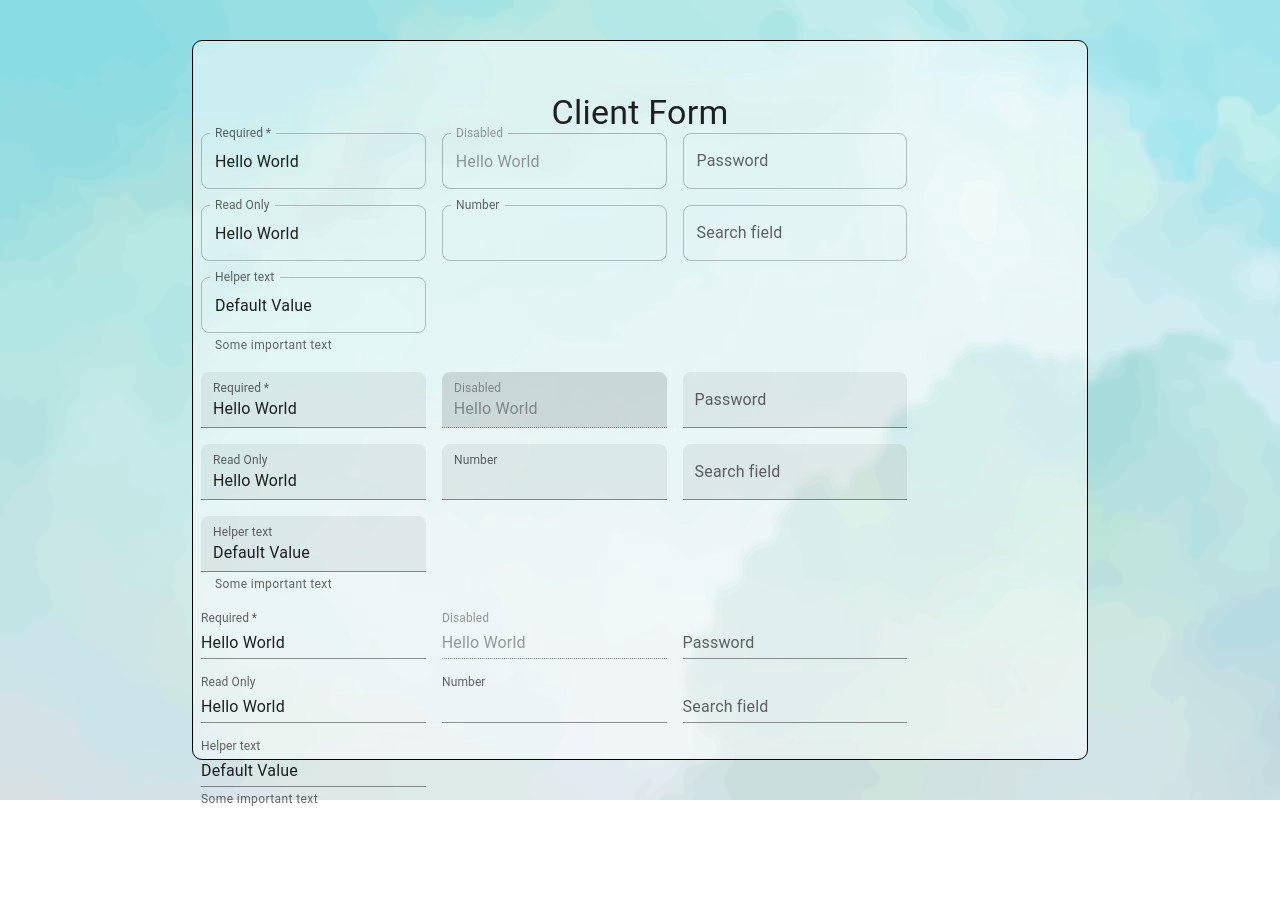
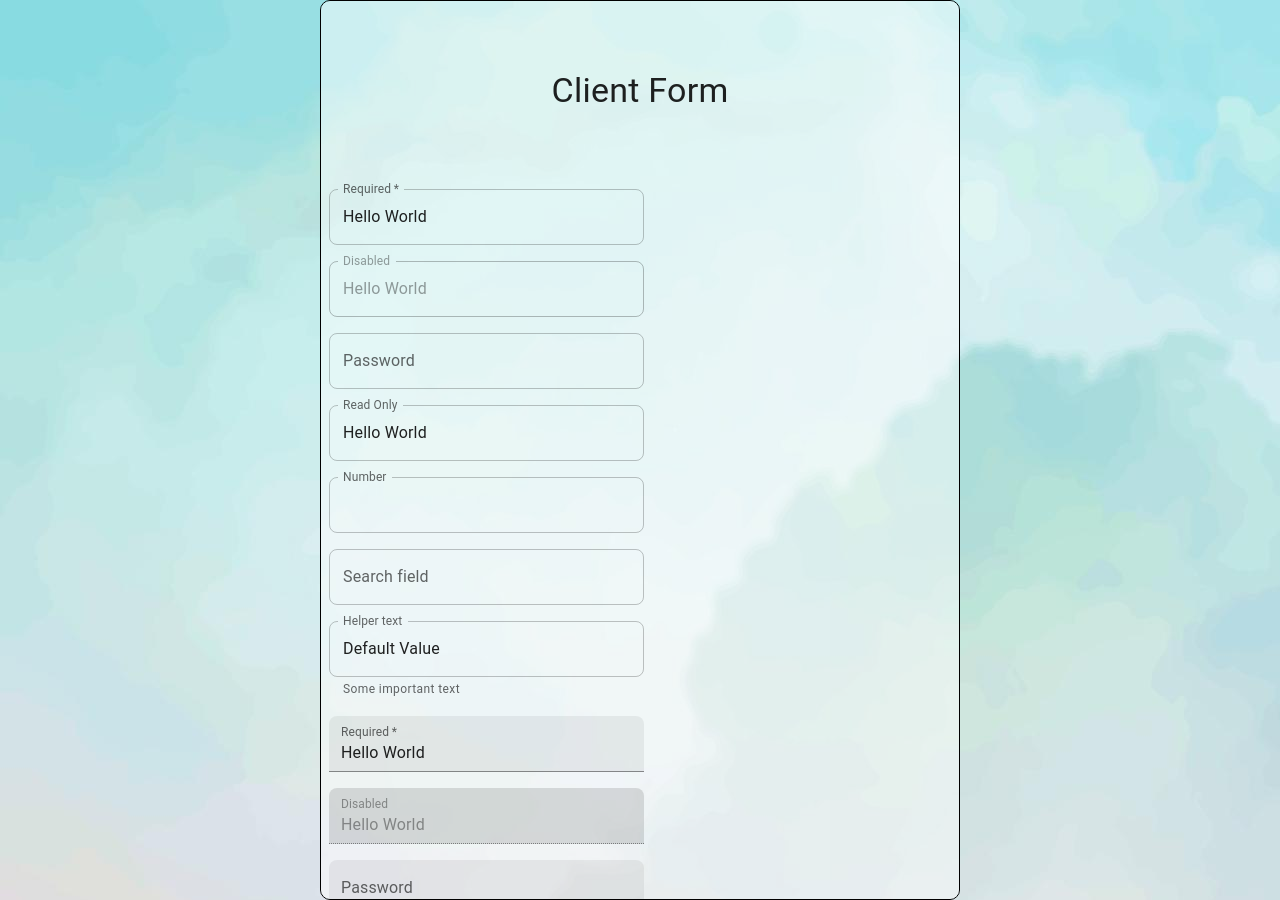
Before and after one commit to tracytrle/ezedu-frontend, a React (Create React App) app: page /information in a window 1280 px wide. Before the commit the page ends 818 px from the top, so only its background shows below. Built offline with nearby package versions, Linux system fonts and the light colour scheme; no server answers.

Commit message:
working on User Client

```diff
--- a/src/components/Display.js
+++ b/src/components/Display.js
@@ -1,4 +1,4 @@
-import React, { useRef, useEffect, useState } from "react";
+import React, { useRef, useEffect } from "react";
 import { useSelector } from "react-redux";
 import { Box, Stack } from "@mui/material";
 import "../index.css";
--- a/src/components/Forms/ClientInfo.js
+++ b/src/components/Forms/ClientInfo.js
@@ -7,7 +7,7 @@ export default function FormPropsTextFields() {
     <Box
       component="form"
       sx={{
-        "& .MuiTextField-root": { m: 1, width: "25ch" },
+        "& .MuiTextField-root": { m: 1, width: "35ch" },
       }}
       noValidate
       autoComplete="off"
--- a/src/pages/InfoForm.js
+++ b/src/pages/InfoForm.js
@@ -3,11 +3,13 @@ import { Stack, Box, Typography } from "@mui/material";
 import ClientInfo from "../components/Forms/ClientInfo";
 
 function InfoForm() {
+  // const containerRef = useRef(null);
+  // const bottomRef = useRef(null);
   return (
     <Stack
       sx={{
         width: "100%",
-        height: "100vh",
+        height: "900px",
         display: "flex",
         justifyContent: "center",
         alignItems: "center",
@@ -17,8 +19,9 @@ function InfoForm() {
     >
       <Box
         sx={{
-          width: "70%",
-          height: "90%",
+          width: "50%",
+          height: "100%",
+          overflowY: "auto",
           display: "flex",
           justifyContent: "center",
           alignItems: "center",
@@ -35,7 +38,7 @@ function InfoForm() {
             display: "flex",
             justifyContent: "center",
             alignItems: "center",
-            flexDirection: "column",
+            flexDirection: "row",
           }}
         >
           <Typography variant="h4">Client Form</Typography>
@@ -45,9 +48,9 @@ function InfoForm() {
             width: "100%",
             height: "80%",
             display: "flex",
-            justifyContent: "center",
+            justifyContent: "space-around",
             alignItems: "center",
-            flexDirection: "column",
+            flexDirection: "column  ",
           }}
         >
           <ClientInfo />
```
